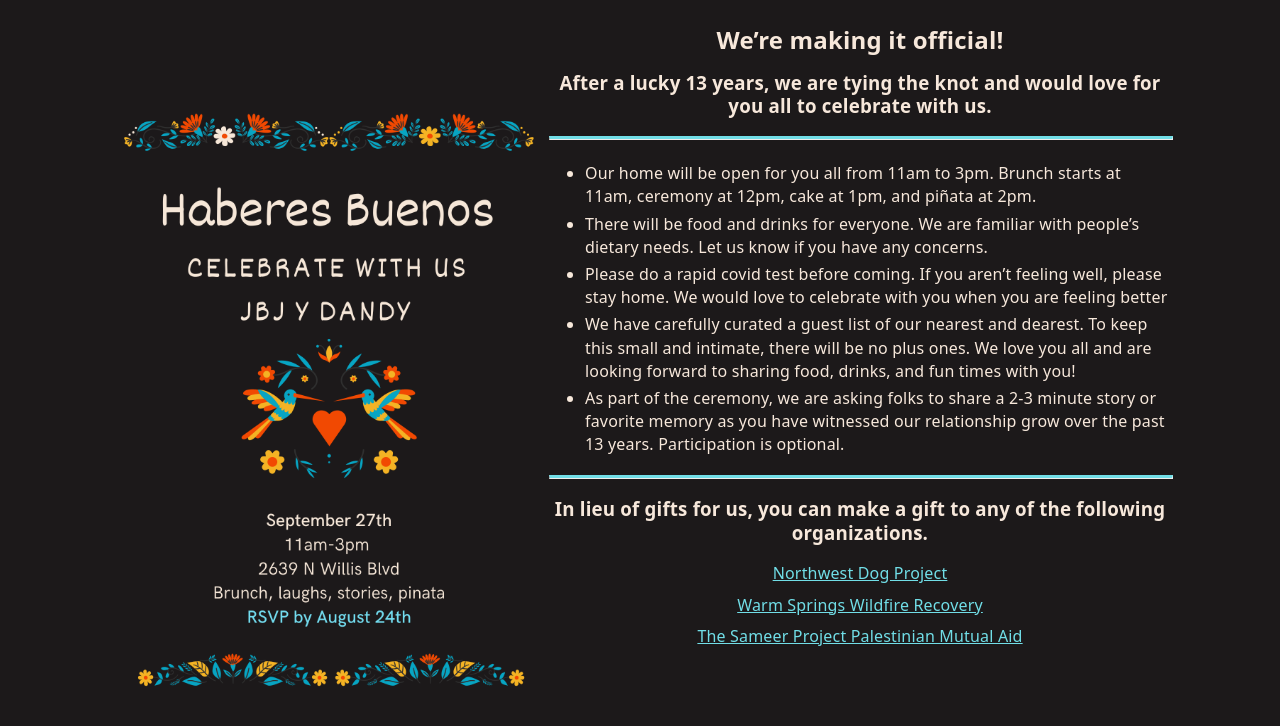
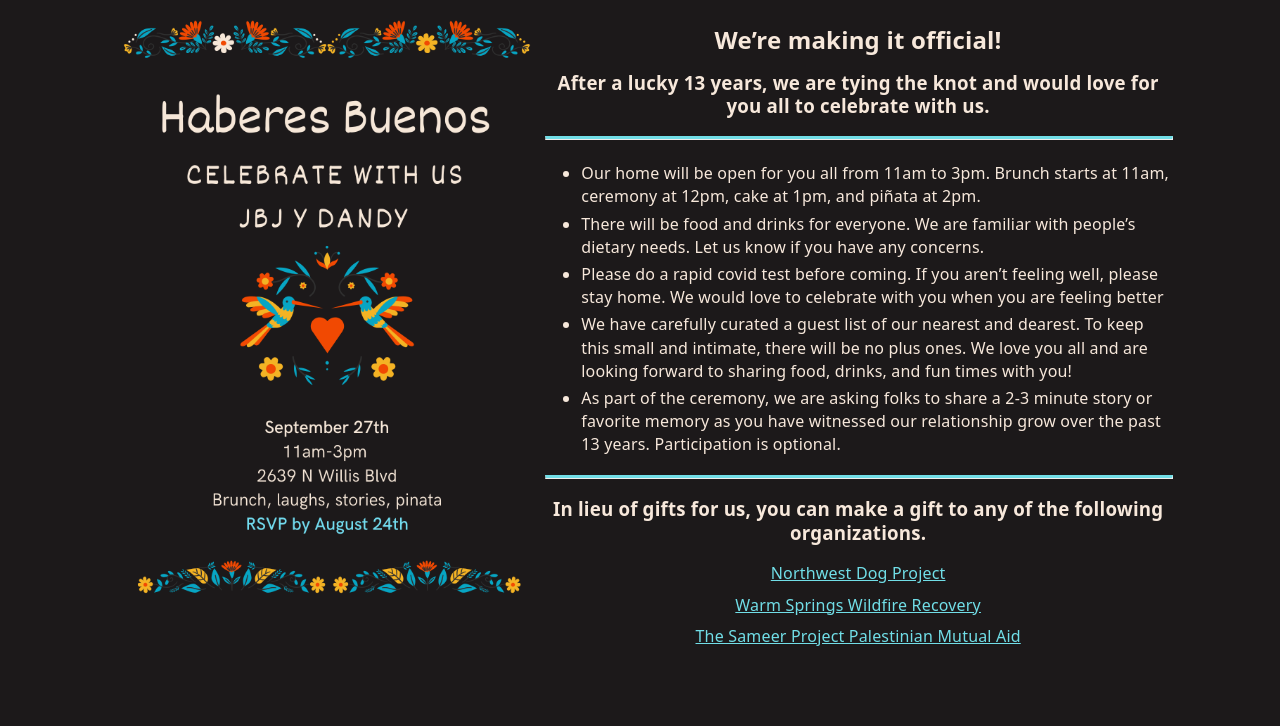
Before and after one commit to jodinkansagor/jbj-and-dandy, a React (Vite) app: page / in a window 1280 px wide. Shown: the top 726 px of the page. Built offline with nearby package versions, Linux system fonts and the light colour scheme.

Commit message:
fix again

```diff
--- a/src/App.jsx
+++ b/src/App.jsx
@@ -6,10 +6,8 @@ function App() {
   return (
 
     <div className="mainInvite">
-      <div className="leftColumn">
 
       <img src={inviteImage} className="inviteImage" />
-      </div>
       <div className="rightColumn">
         <h2>We’re making it official!
         </h2>
--- a/src/app.css
+++ b/src/app.css
@@ -40,26 +40,11 @@ li {
 }
 
 @media screen and (min-width: 1147px) {
-  /* .container {
-    display: flex;
-    flex-direction: column;
-    align-items: flex-start;
-    height: 100%;
-    overflow: auto
-  } */
+
   .mainInvite {
     flex-direction: row;
     align-items: flex-start;
-    /* height: 100vh;
-    overflow-y: auto; */
 
-  }
-
-  .leftColumn {
-    height: 100vh;
-    display: flex;
-    flex-direction: column;
-    justify-content: center;
   }
 
   .inviteImage {
```
